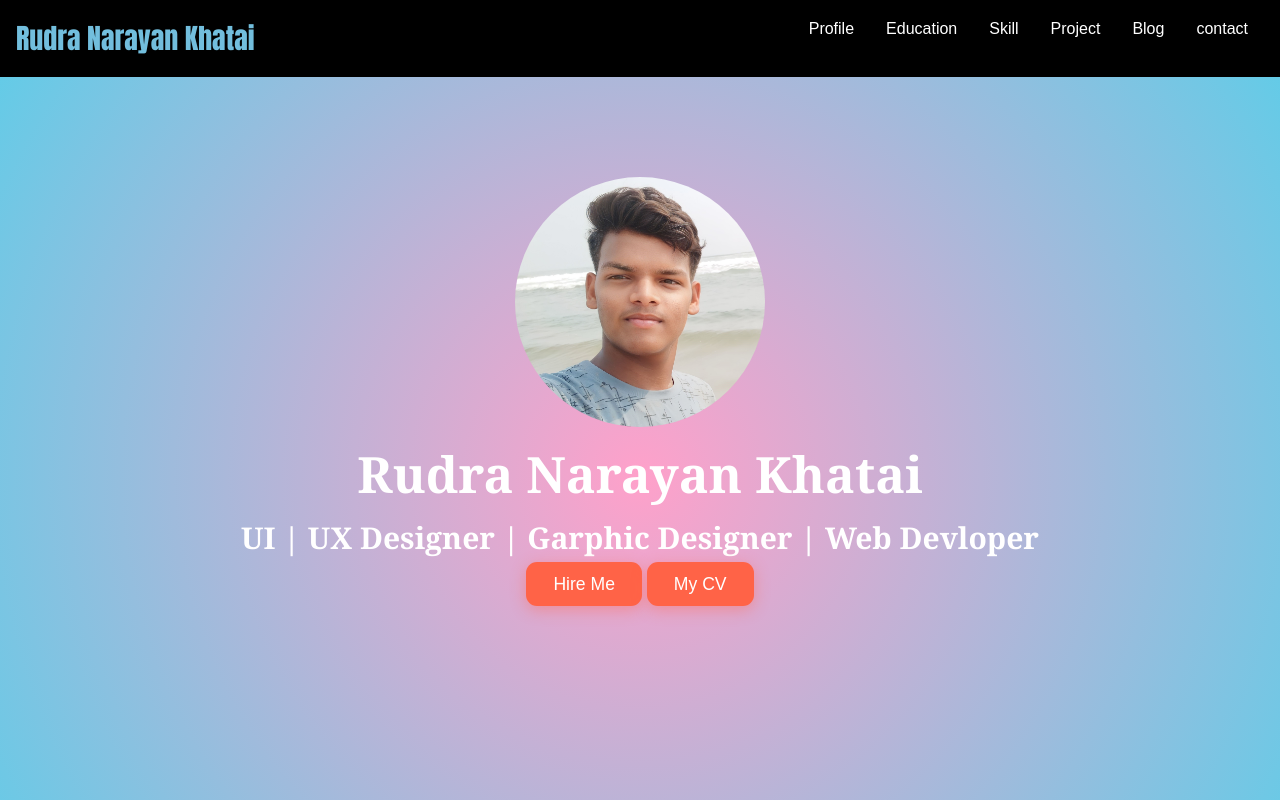
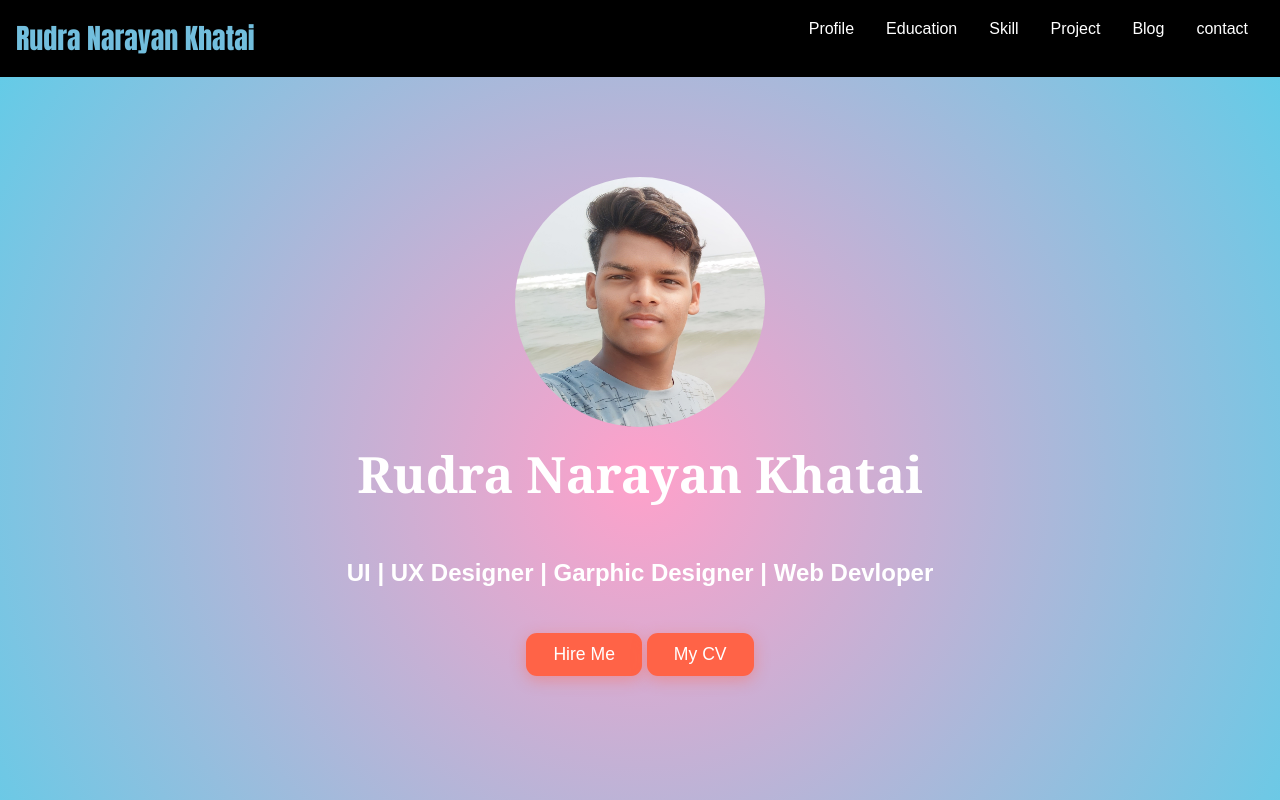
Before and after one commit to Rudra-NK/Portfolio, a plain HTML site: page index.html in a window 1280 px wide. Shown: the top 800 px of the page. Drawn offline with nearby package versions, Linux system fonts and the light colour scheme.

Commit message:
second commit

```diff
--- a/style.css
+++ b/style.css
@@ -84,8 +84,12 @@ nav {
 }
 
 .profile-content h4 {
-    font-size: 30px;
-    font-family: Cambria, Cochin, Georgia, Times, 'Times New Roman', serif;
+    font-size: 24px;
+    font-weight: bold;
+    margin: 40px auto;
+    text-align: center;
+    white-space: nowrap;
+    overflow: hidden;
 }
 
 .profile-content p {
```
